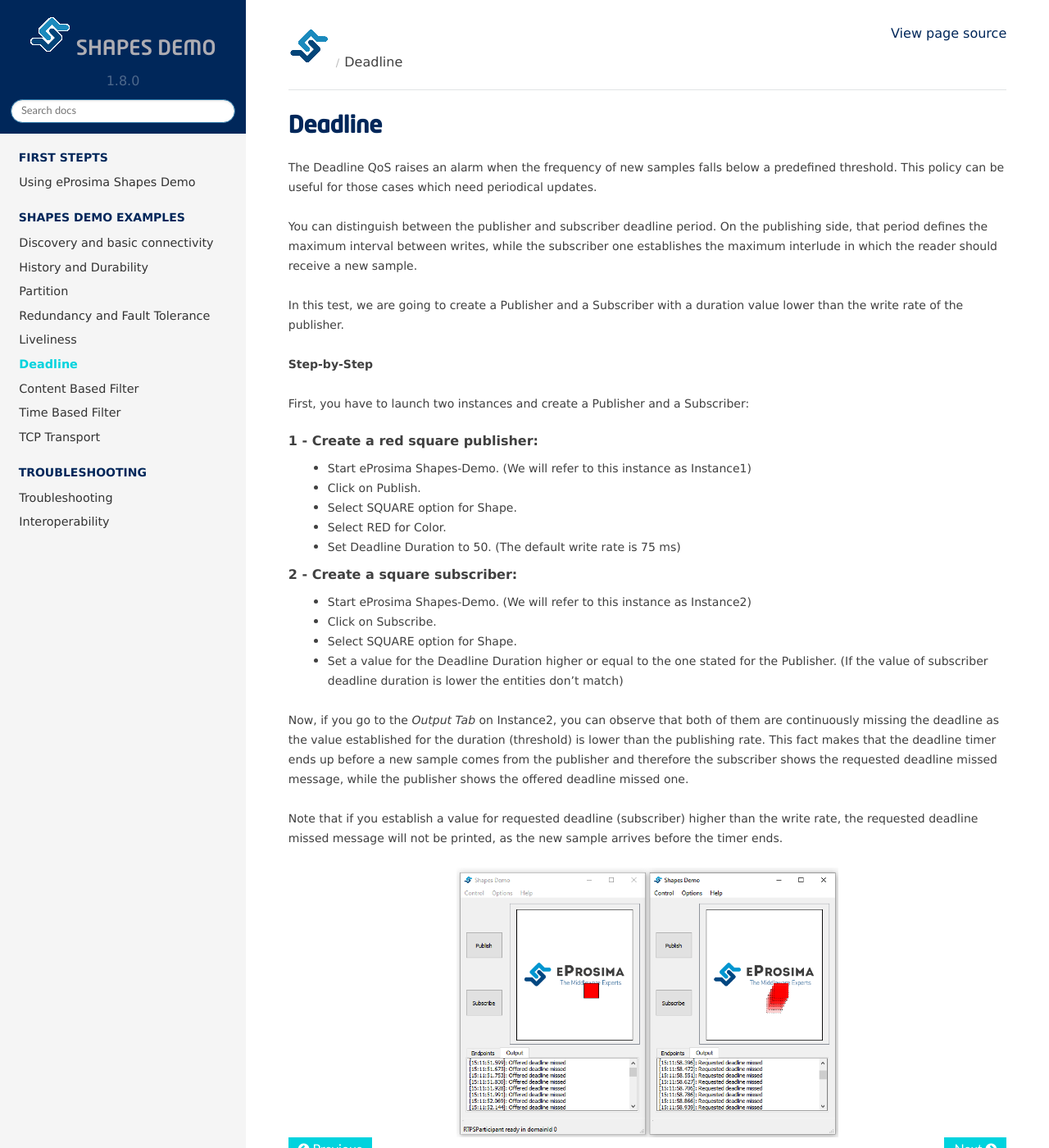
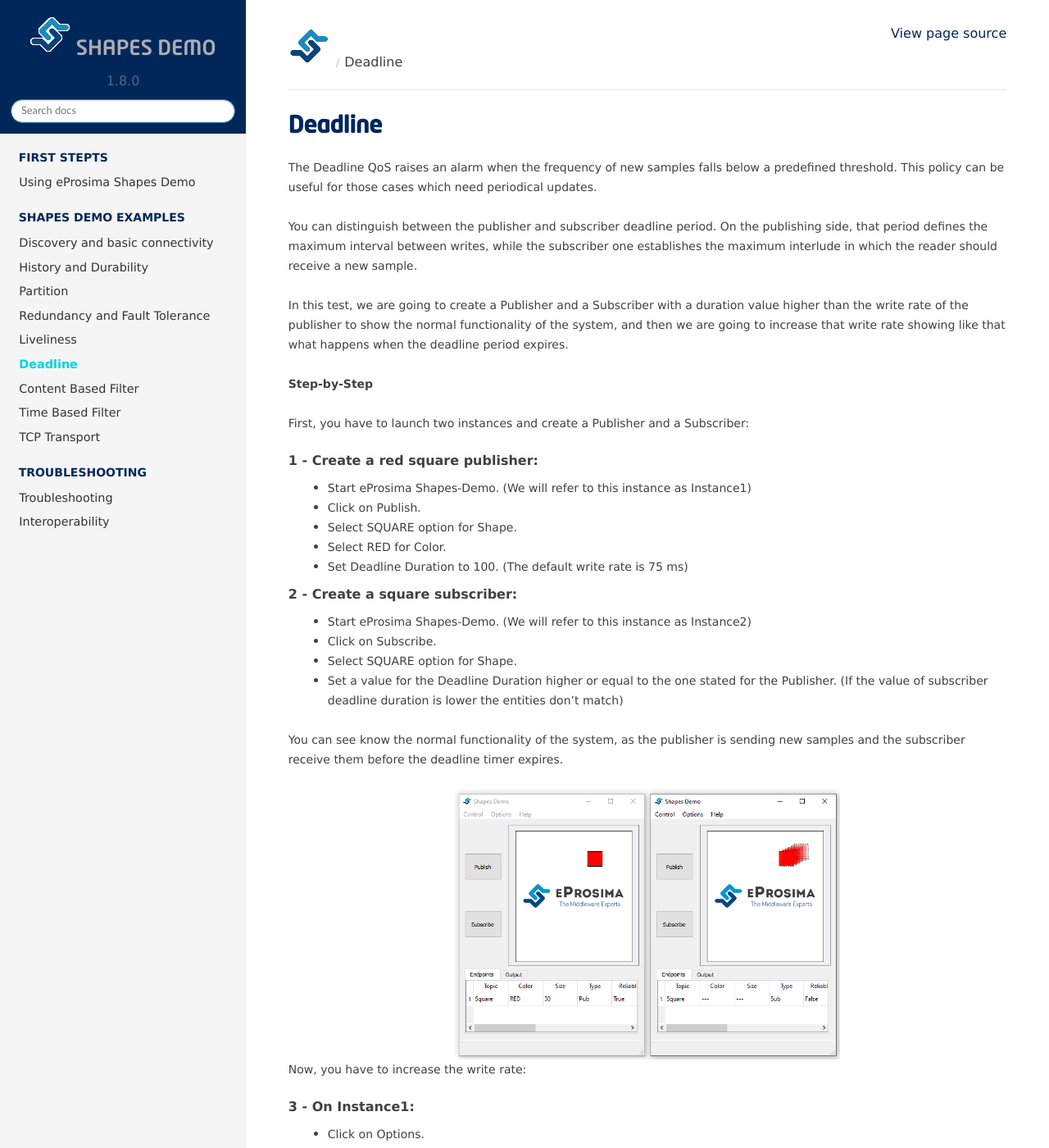
Before and after one commit to eProsima/Shapes-Demo-Docs, a Sphinx documentation site: the page built from docs/deadline.rst, in a window 1280 px wide and 1400 px high. Shown: the whole window at 82% size. Built offline with Sphinx 7.4.7 and the Read the Docs theme 2.0.0, drawn with Linux system fonts in a browser that asks for light colours; some of the changed text lies outside the part shown.

Commit message:
Requested changes

```diff
--- a/docs/deadline.rst
+++ b/docs/deadline.rst
@@ -7,8 +7,9 @@
 defines the maximum interval between writes, while the subscriber one establishes the maximum interlude in which
 the reader should receive a new sample.
 
-In this test, we are going to create a Publisher and a Subscriber with a duration value lower than the write rate
-of the publisher.
+In this test, we are going to create a Publisher and a Subscriber with a duration value higher than the write rate
+of the publisher to show the normal functionality of the system, and then we are going to increase that write rate
+showing like that what happens when the deadline period expires.
 
 **Step-by-Step**
 
@@ -19,7 +20,7 @@
    - Click on Publish.
    - Select SQUARE option for Shape.
    - Select RED for Color.
-   - Set Deadline Duration to 50. (The default write rate is 75 ms)
+   - Set Deadline Duration to 100. (The default write rate is 75 ms)
 
 2 - Create a square subscriber:
    - Start eProsima Shapes-Demo. (We will refer to this instance as Instance2)
@@ -28,15 +29,33 @@
    - Set a value for the Deadline Duration higher or equal to the one stated for the Publisher.
      (If the value of subscriber deadline duration is lower the entities don't match)
 
-Now, if you go to the *Output Tab* on Instance2, you can observe that both of them are continuously missing the
-deadline as the value established for the duration (threshold) is lower than the publishing rate. This fact makes
-that the deadline timer ends up before a new sample comes from the publisher and therefore the subscriber
-shows the requested deadline missed message, while the publisher shows the offered deadline missed one.
-
-Note that if you establish a value for requested deadline (subscriber) higher than the write rate, the requested
-deadline missed message will not be printed, as the new sample arrives before the timer ends.
+You can see know the normal functionality of the system, as the publisher is sending new samples and the subscriber
+receive them before the deadline timer expires.
 
 .. image:: test9_1.png
    :scale: 60 %
    :alt: State 1
    :align: center
+
+Now, you have to increase the write rate:
+
+3 - On Instance1:
+    - Click on Options.
+    - Select Preferences.
+    - Set the update interval to 200.
+
+.. image:: test9_3.png
+   :scale: 60 %
+   :alt: State 2
+   :align: center
+
+
+If you go to the *Output Tab*, you can observe that both of them are continuously
+missing the deadline as the value established for the duration (threshold) is lower than the publishing rate. This
+fact makes that the deadline timer ends up before a new sample comes from the publisher and therefore the subscriber
+shows the requested deadline missed message, while the publisher shows the offered deadline missed one.
+
+.. image:: test9_4.png
+   :scale: 60 %
+   :alt: State 2
+   :align: center
--- a/docs/liveliness.rst
+++ b/docs/liveliness.rst
@@ -12,13 +12,10 @@
 entities within the DomainParticipant alive.
 
 The remaining kinds (MANUAL_BY_PARTICIPANT and MANUAL_BY_TOPIC) need periodically an assertion to consider the remote
-participants as alive. That assertion can be done by writing new data or using the function *assert_liveliness*. The
-main difference between these two kinds is that MANUAL_BY_PARTICIPANT requires only the assertion of one of its
-entities to consider that all of them are alive, while MANUAL_BY_TOPIC requires at least one assertion per publisher
-to consider it as alive.
+participants as alive.
 
-In this test, we are going to create a Publisher using MANUAL_BY_TOPIC and a Subscriber using MANUAL_BY_PARTICIPANT
-and a lease duration value lower than the write rate of the publisher.
+In this test, we are going to create a Publisher and Subscriber using AUTOMATIC liveliness and a lease duration value
+higher than the write rate of the publisher.
 
 **Step-by-Step**
 
@@ -28,14 +25,14 @@
    - Start eProsima Shapes-Demo. (We will refer to this instance as Instance1)
    - Click on Publish.
    - Select SQUARE option for Shape and RED for Color.
-   - Select MANUAL_BY_TOPIC.
-   - Set Lease Duration to 50. (The default write rate is 75 ms)
+   - Select AUTOMATIC.
+   - Set Lease Duration to 150. (The default write rate is 75 ms)
 
 2 - Create a square subscriber:
    - Start eProsima Shapes-Demo. (We will refer to this instance as Instance2)
    - Click on Subscribe.
    - Select SQUARE option for Shape.
-   - Select MANUAL_BY_PARTICIPANT.
+   - Select AUTOMATIC.
    - Set a value for the Lease Duration higher or equal to the one stated for the Publisher.
      (If the value of subscriber lease duration is lower the entities don't match)
 
@@ -44,16 +41,11 @@
    :alt: Initial state
    :align: center
 
+If you go to the *Output Tab* on Instance2, you can observe that the subscriber has recovered the liveliness once it
+matches with the publisher.
 
-As you can see both matches even if they have different liveliness kinds since the standard established that they
-are considered as compatible as long as the offered kind is greater than the required one (considering this order
-AUTOMATIC < MANUAL_BY_PARTICIPANT < MANUAL_BY_TOPIC).
-
-If you go to the *Output Tab* on Instance2, you can observe that the subscriber is continuously losing and recovering
-the liveliness due to the value established for the lease duration, which is lower than the publishing rate. This fact
-makes that the liveliness timer ends up before a new sample comes from the publisher and therefore the subscriber
-shows the liveliness lost message. After that, a new sample arrives at the subscriber side, who notifies about the
-liveliness recover.
+Now, you have to open the Task Manager and kill the process corresponding with the publisher (Instnace1). As you can
+see, the subscriber lost the liveliness as the publisher doesn't terminate cleanly.
 
 .. image:: test8_2.png
    :scale: 60 %
```
Also changed, not shown: docs/test8_1.png, docs/test8_2.png, docs/test9_1.png, docs/test9_2.png (added), docs/test9_3.png (added), docs/test9_4.png (added).
